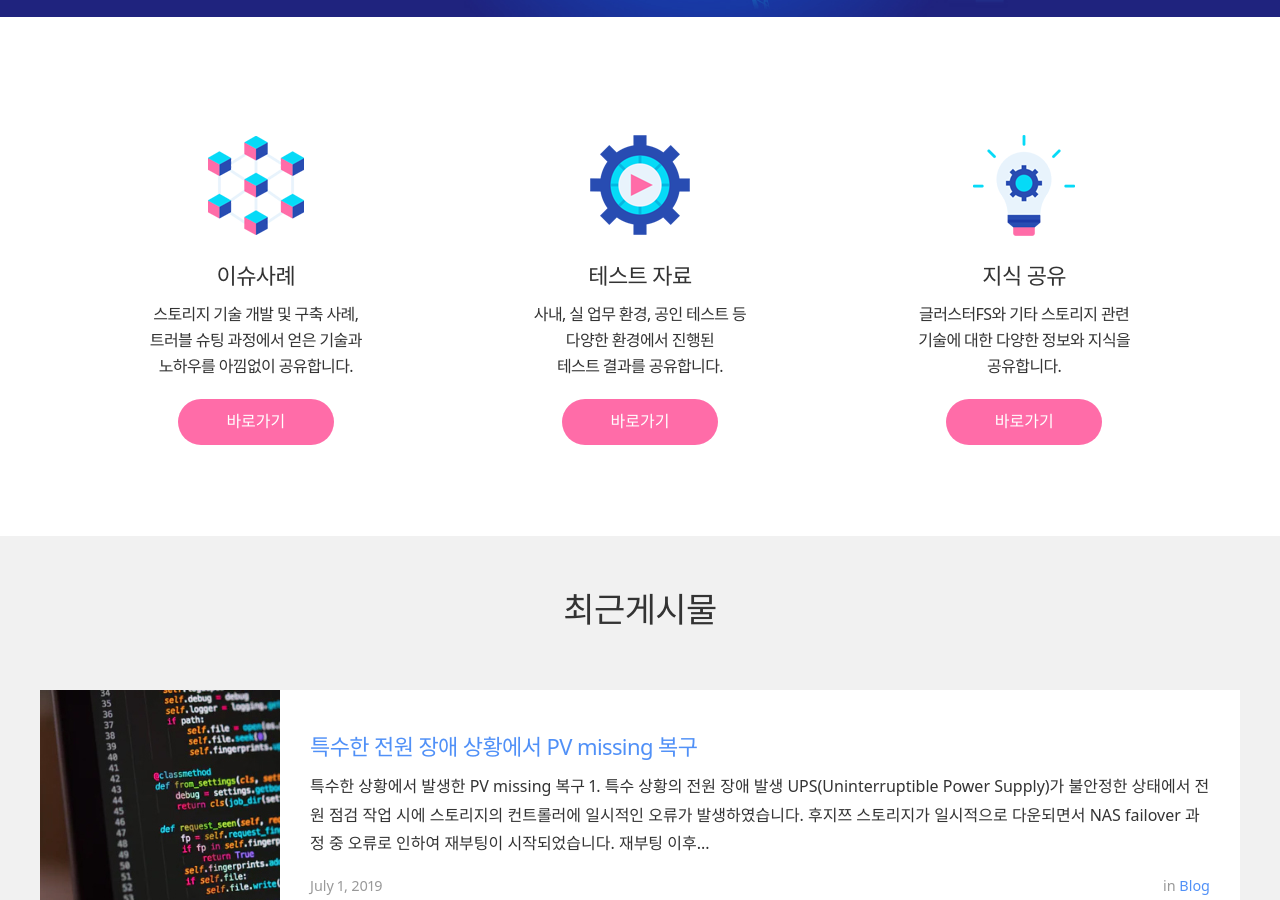
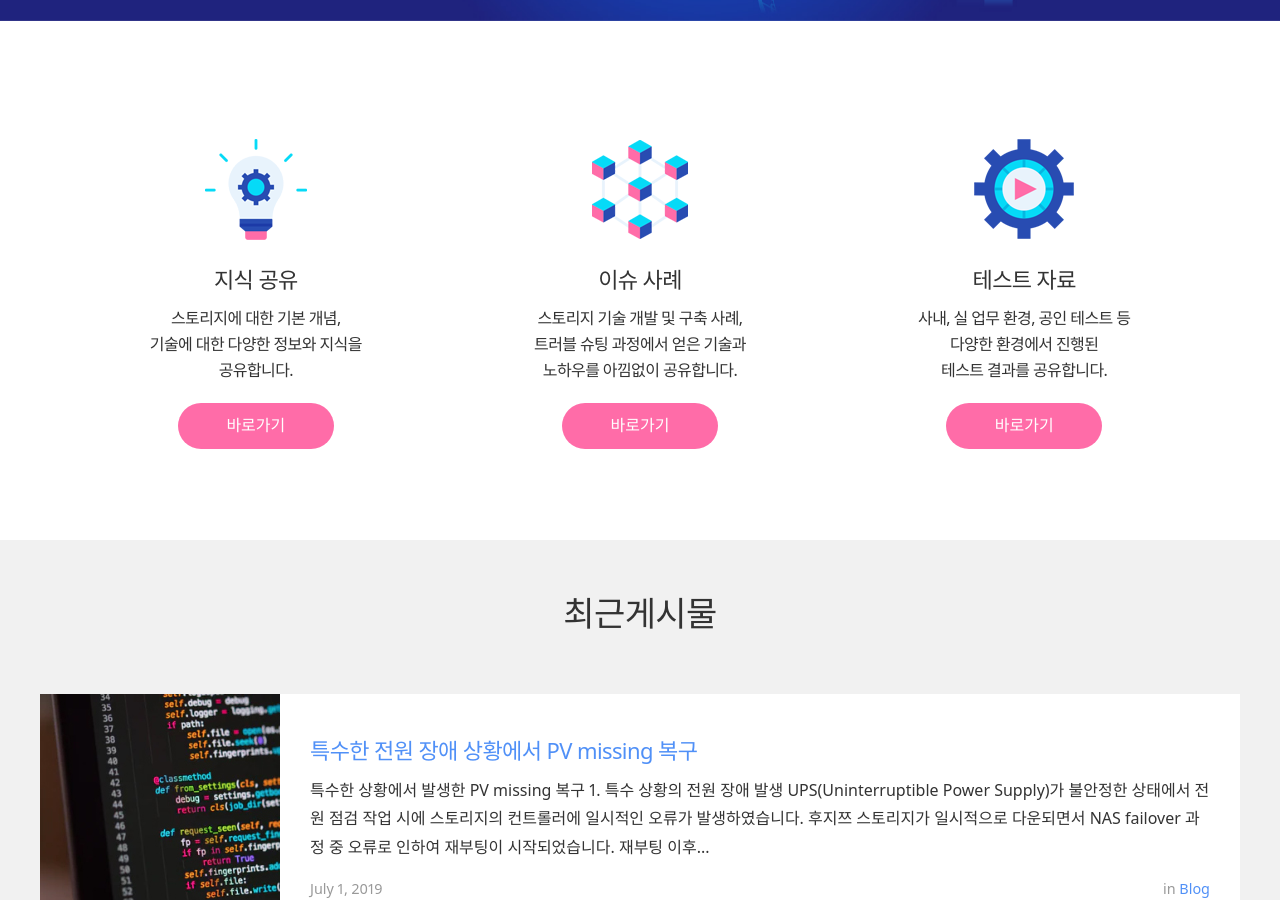
Before and after one commit to pumm8991/pumm8991.github.io, a Jekyll site: the page built from index.html, in a window 1280 px wide and 900 px high, scrolled down 403 px. Built offline with Jekyll 4.4.1, drawn with Linux system fonts in a browser that asks for light colours; nearby versions of some CDN libraries; the list of posts is cut into pages by our own code.

Commit message:
tech modify
Signed-off-by: pumm <pumm@gluesys.com>

```diff
--- a/index.html
+++ b/index.html
@@ -48,9 +48,21 @@
 	<div class="sub-title-out">
 		<div class="sub-title-in">
 			<div style="display: inline-block;width:380px;text-align: center;">
+				<div><img src="/assets/img_info.png"></div>
+				<div class="sub-title-menu-conetnt">
+					<div class="sub-title">지식 공유</div>
+					<div>스토리지에 대한 기본 개념,</div>
+					<div>기술에 대한 다양한 정보와 지식을</div>
+					<div>공유합니다.</div>
+				</div>
+				<div>
+					<div class="sub-title-menu-button" onclick="location.href='/blog'">바로가기</div>
+				</div>
+			</div>
+			<div style="display: inline-block;width:380px;text-align: center;">
 				<div><img src="/assets/img_issue.png"></div>
 				<div class="sub-title-menu-conetnt">
-					<div class="sub-title">이슈사례</div>
+					<div class="sub-title">이슈 사례</div>
 					<div>스토리지 기술 개발 및 구축 사례,</div>
 					<div>트러블 슈팅 과정에서 얻은 기술과</div>
 					<div>노하우를 아낌없이 공유합니다.</div>
@@ -66,18 +78,6 @@
 					<div>사내, 실 업무 환경, 공인 테스트 등</div>
 					<div>다양한 환경에서 진행된</div>
 					<div>테스트 결과를 공유합니다.</div>
-				</div>
-				<div>
-					<div class="sub-title-menu-button" onclick="location.href='/blog'">바로가기</div>
-				</div>
-			</div>
-			<div style="display: inline-block;width:380px;text-align: center;">
-				<div><img src="/assets/img_info.png"></div>
-				<div class="sub-title-menu-conetnt">
-					<div class="sub-title">지식 공유</div>
-					<div>글러스터FS와 기타 스토리지 관련</div>
-					<div>기술에 대한 다양한 정보와 지식을</div>
-					<div>공유합니다.</div>
 				</div>
 				<div>
 					<div class="sub-title-menu-button" onclick="location.href='/blog'">바로가기</div>
```
Also changed, not shown: public/slide01.jpg.
